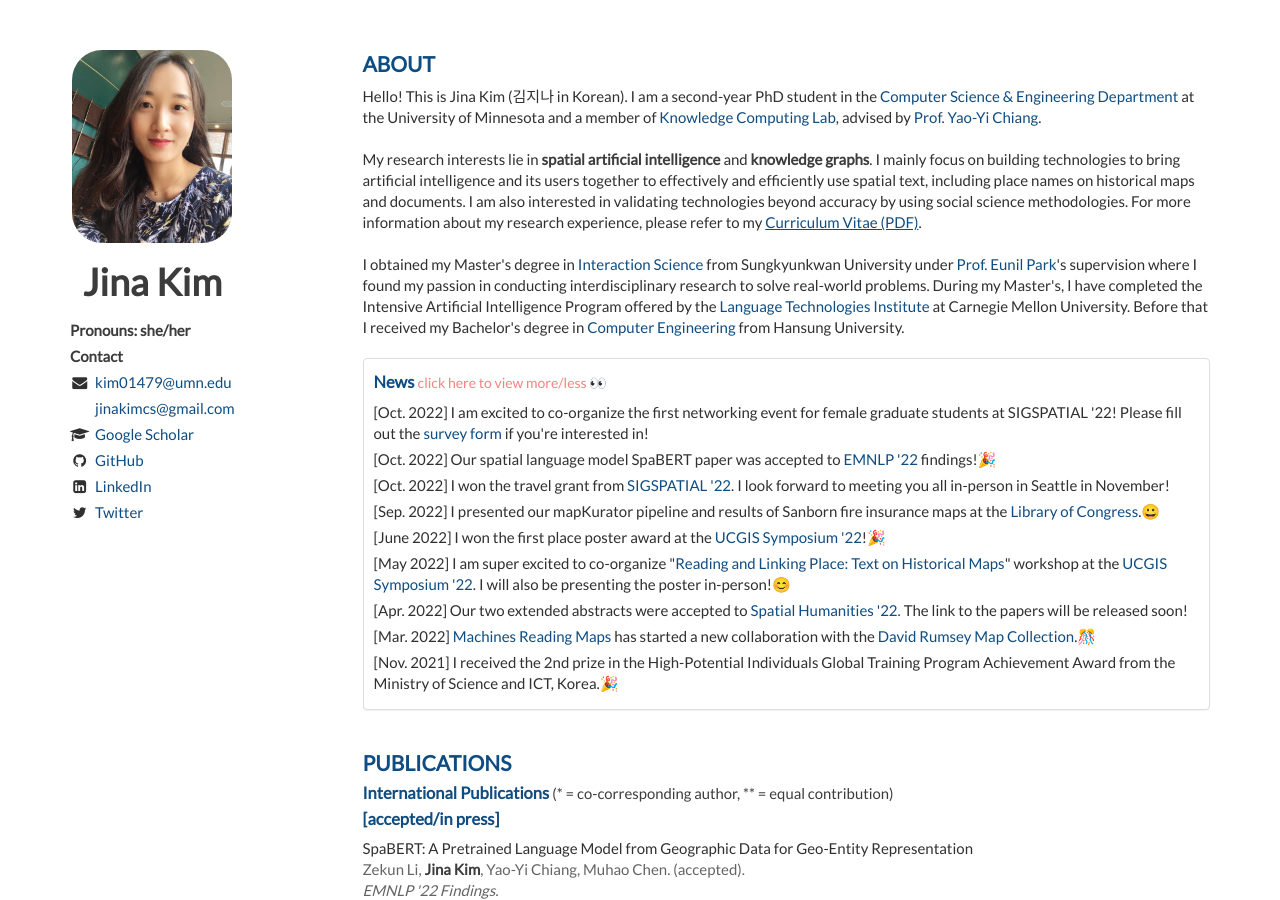
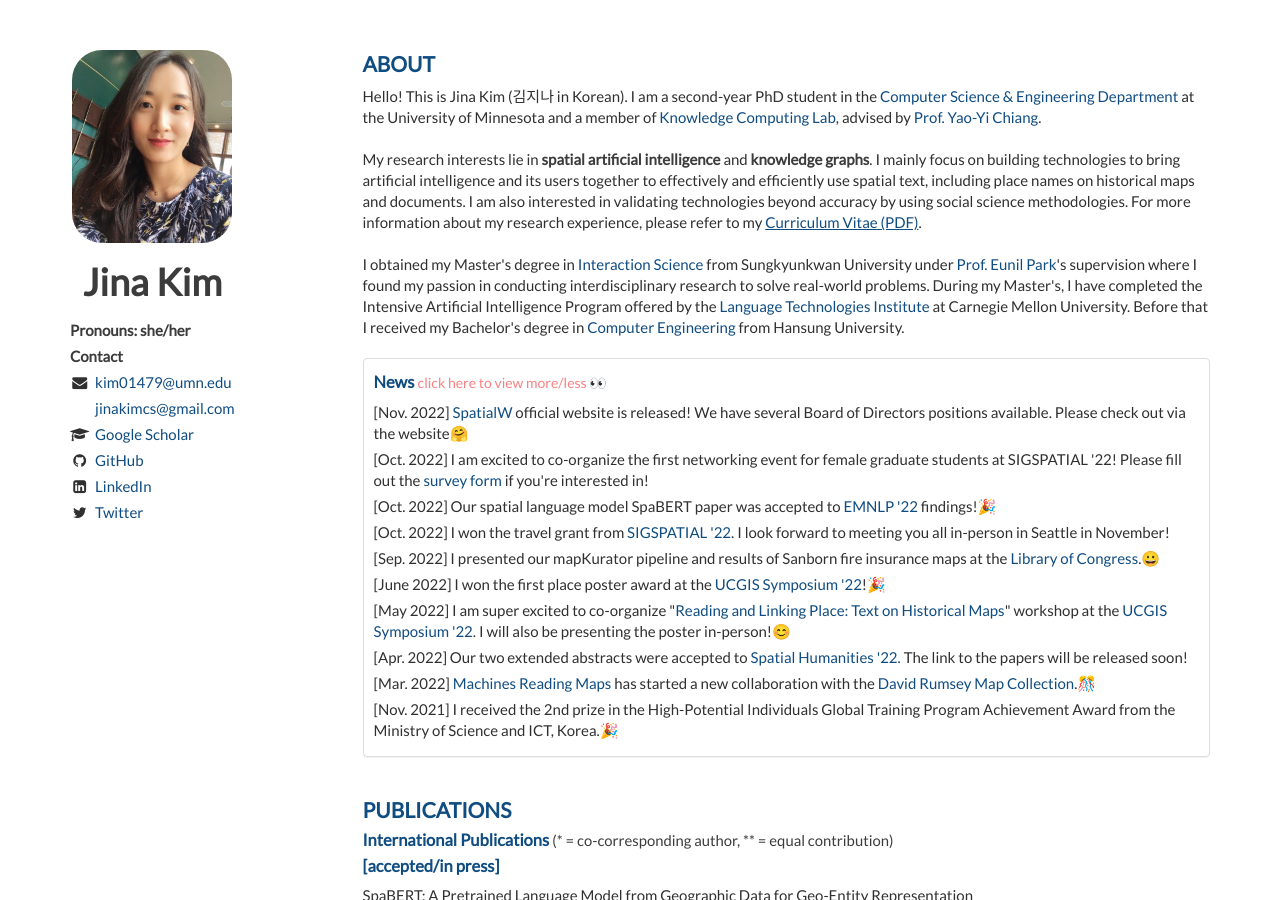
Before and after one commit to Jina-Kim/Jina-Kim.github.io, a Jekyll site: the page built from index.html, in a window 1280 px wide and 900 px high. Built offline with Jekyll 4.4.1, drawn with Linux system fonts in a browser that asks for light colours; nearby versions of some CDN libraries; the list of posts is cut into pages by our own code.

Commit message:
Update index.html

```diff
--- a/_includes/about.html
+++ b/_includes/about.html
@@ -19,6 +19,7 @@
       <div class="panel-body">
           <h2>News <a type="button" data-toggle="collapse" data-target="#collapseList" aria-expanded="false" aria-controls="collapseList" style="font-size: 85%; color: #F58282;font-weight: normal;">click here to view more/less 👀</a></h2>
         <ul class="list-unstyled">
+            <li>[Nov. 2022] <a href="http://spatialwomen.github.io/">SpatialW</a> official website is released! We have several Board of Directors positions available. Please check out via the website🤗</li>
             <li>[Oct. 2022] I am excited to co-organize the first networking event for female graduate students at SIGSPATIAL '22! Please fill out the <a href="https://forms.gle/JicrFUYeUtaH7i3XA">survey form</a> if you're interested in!
             <li>[Oct. 2022] Our spatial language model SpaBERT paper was accepted to <a href="https://2022.emnlp.org/">EMNLP '22</a> findings!🎉</li>
             <li>[Oct. 2022] I won the travel grant from <a href="https://sigspatial2022.sigspatial.org/">SIGSPATIAL '22</a>. I look forward to meeting you all in-person in Seattle in November!</li>
```
